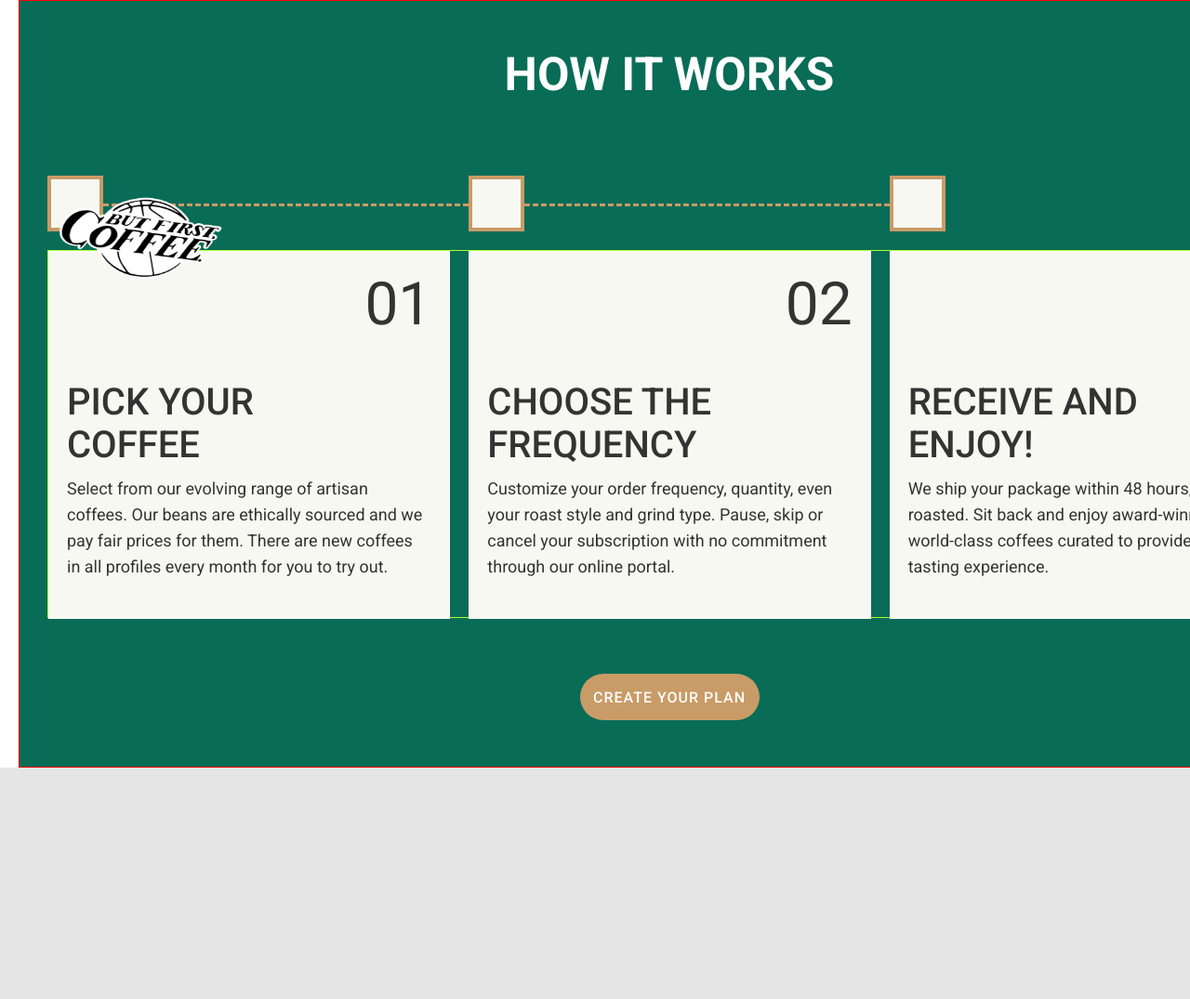
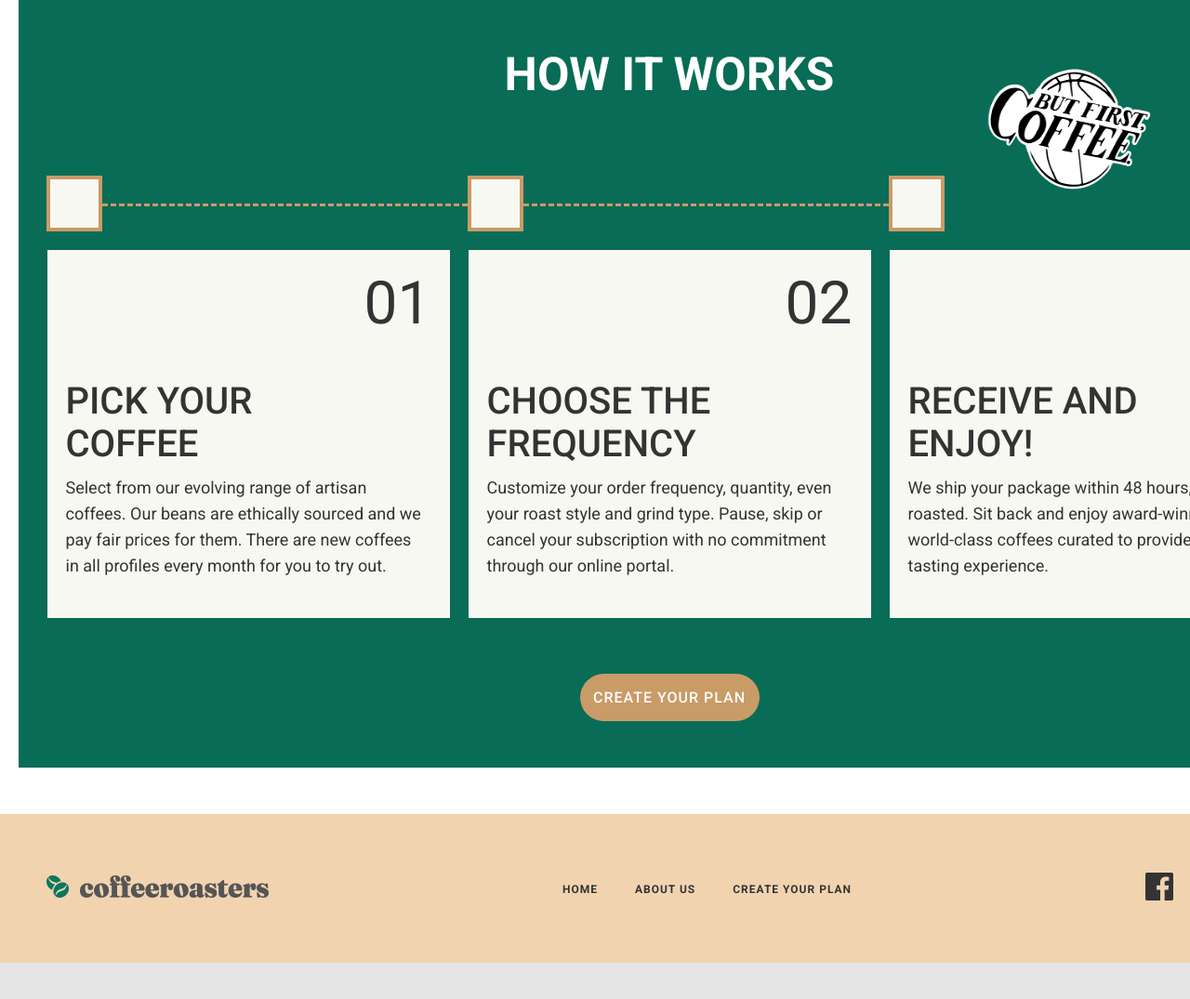
Before and after one commit to ShoxruxDevolopment/Coffeeroasters, a plain HTML site: page index.html in a window 1280 px wide. Shown: the part 3576-4651 px from the top of the page at 93% size. Before the commit the page ends 4402 px from the top, so only its background shows below. Drawn offline with Linux system fonts and the light colour scheme.

Commit message:
add footer and styles

```diff
--- a/css/style.css
+++ b/css/style.css
@@ -241,7 +241,7 @@ header{
 .why-choose-us-wrapper{
   width: 100%;
   height: 913px;
-  border:1px solid orange;
+  /* border:1px solid orange; */
   background-color:#fff;
   margin-bottom: 80px;
 
@@ -335,7 +335,7 @@ header{
   height: 826px;
   margin: auto;
   /* margin-top: 80px; */
-  border:1px solid red;
+  /* border:1px solid red; */
   background-color:#096c56;
   padding: 50px 30px;
 }
@@ -378,7 +378,7 @@ hr{
   width: 1339px;
   height: 396px;
   margin: auto;
-  border:1px solid greenyellow;
+  /* border:1px solid greenyellow; */
   margin-bottom: 60px;
 }
 .how-it-works-card{
@@ -429,7 +429,26 @@ hr{
 }
 .but-img{
   width: 192px;
-  height: 129px;
-  /* margin:auto; */
+  height: 192px;
+  margin-top: -150px;
+  margin-left: 1000px;
   position: absolute;
 }
+footer{
+  display: flex;
+  margin-top: 50px;
+  margin-bottom: 300px;
+  width: 100%;
+  height: 160px;
+  background-color:#f2d3b0;
+}
+.footer-div{
+  width: 1340px;
+  display: flex;
+  justify-content: space-between;
+  align-items:center;
+  margin: auto;
+}
+.facebook, .twitter{
+  margin-right: 30px;
+}
--- a/index.html
+++ b/index.html
@@ -168,5 +168,23 @@
 
 </div>
 
+<footer>
+<div class="footer-div">
+  <div class="logos"><img class="logo-img" src="./img/logo.png" alt="logo" width="24" height="24" srcset="./img/logo.png 1x, ./img/logo@2x.png 2x">
+  <img class="logo-text" src="./img/coffeeroasters.png" alt="logo-text" width="203" height="24" srcset="./img/coffeeroasters.png 1x, /img/coffeeroasters@2x.png 2x"></div>
+<ul class="menu-list">
+  <li class="item-list"><a class="link-item" href="#">Home</a></li>
+  <li class="item-list"><a class="link-item" href="#">About us</a></li>
+  <li class="item-list"><a class="link-item" href="#">Create your plan</a></li>
+
+</ul>
+<div class="socials">
+  <a class="facebook" href="#"><img src="./img/facebook.svg" alt="facebook" ></a>
+  <a class="twitter" href="#"><img src="./img/twitter.svg" alt="twitter"></a>
+  <a class="instagram" href="#"><img src="./img/instagram.svg" alt="instagram"></a>
+</div>
+
+</div>
+</footer>
 </body>
 </html>
```
